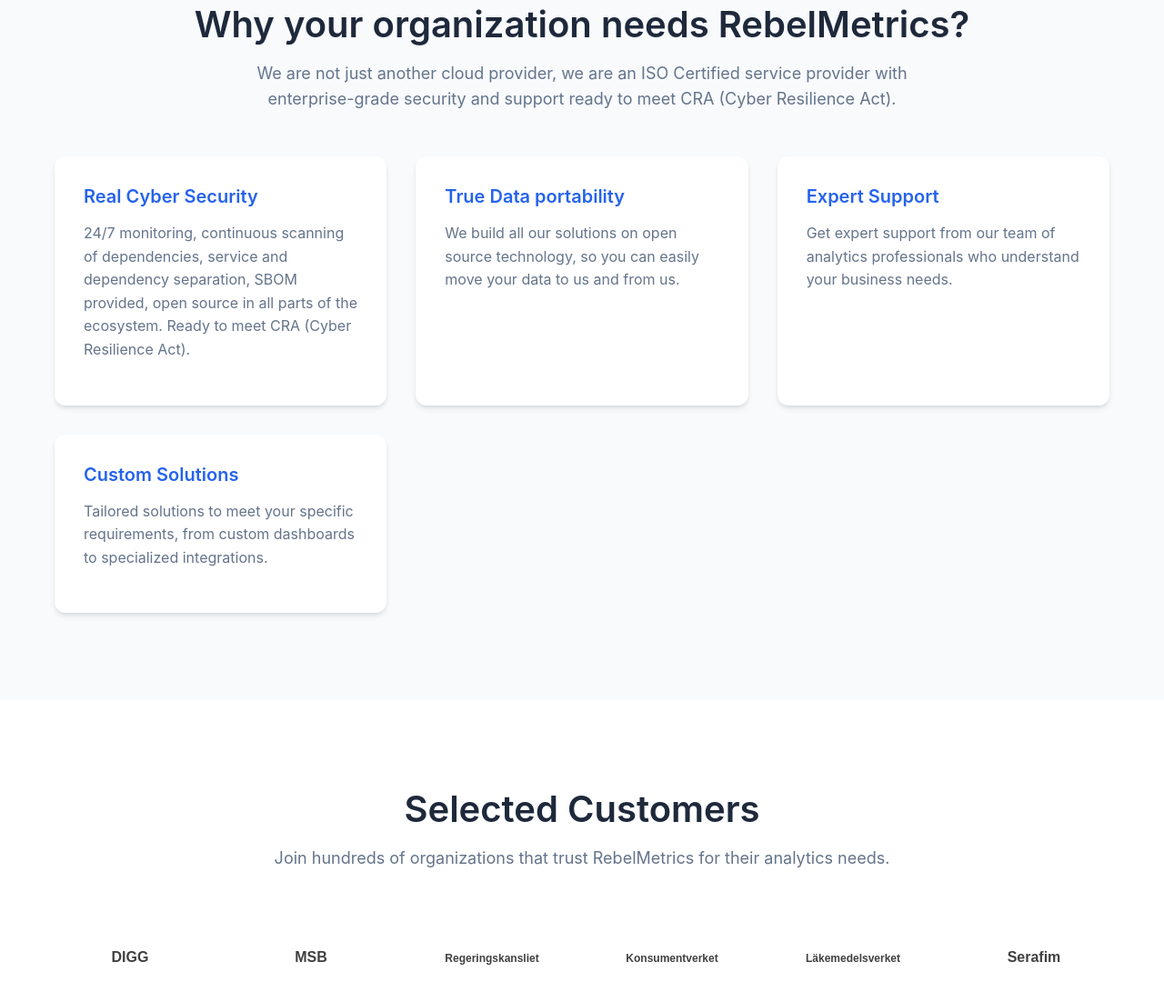
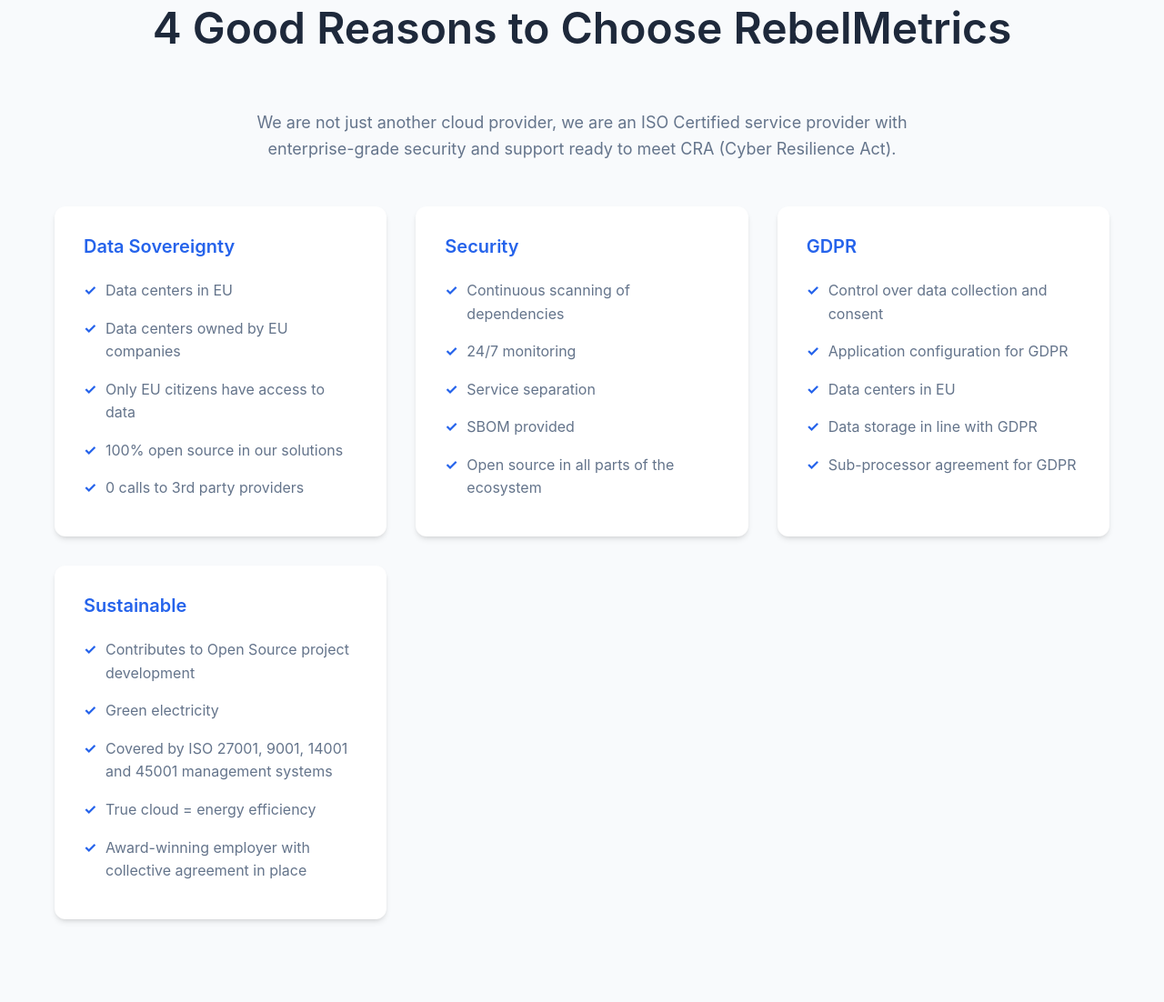
Before and after one commit to Digitalist-Open-Cloud/RebelSite, a website: page en/index.html in a window 1280 px wide. Shown: the part 1521-2623 px from the top of the page at 91% size. Drawn offline with Linux system fonts and the light colour scheme.

Commit message:
Improve content and translations

```diff
--- a/css/style.css
+++ b/css/style.css
@@ -370,7 +370,7 @@
 }
 
 .service-card.featured::before {
-    content: 'Featured';
+    content: 'RebelMetrics unique';
     position: absolute;
     top: -12px;
     left: 50%;
--- a/en/index.html
+++ b/en/index.html
@@ -55,7 +55,7 @@
                             <li data-translate="services.matomo.features.4">Goal conversion tracking</li>
                         </ul>
                     </div>
-                    <div class="service-card">
+                    <div class="service-card featured">
                         <div class="service-icon">
                             <img src="../images/dashboard-icon.svg" alt="Premium Dashboards" loading="lazy">
                         </div>
@@ -68,7 +68,7 @@
                             <li data-translate="services.dashboards.features.4">Automated reporting</li>
                         </ul>
                     </div>
-                    <div class="service-card">
+                    <div class="service-card featured">
                         <div class="service-icon">
                             <img src="../images/forms-icon.svg" alt="Survey Forms" loading="lazy">
                         </div>
@@ -86,28 +86,50 @@
         </section>
 
         <!-- Features Section -->
-        <section id="features" class="features">
+        <section class="features">
             <div class="container">
-                <div class="section-header">
-                    <h2 data-translate="features.title">Why your organization needs RebelMetrics?</h2>
-                    <p class="section-description" data-translate="features.description">We are not just another cloud provider, we are an ISO Certified service provider with enterprise-grade security and support ready to meet CRA (Cyber Resilience Act).</p>
-                </div>
+                <h2 class="section-title" data-translate="features.title">4 Good Reasons to Choose RebelMetrics</h2>
+                <p class="section-description" data-translate="features.description">We are not just another cloud provider, we are an ISO Certified service provider with enterprise-grade security and support ready to meet CRA (Cyber Resilience Act).</p>
                 <div class="features-grid">
                     <div class="feature-card">
-                        <h3 data-translate="features.security.title">Real Cyber Security</h3>
-                        <p data-translate="features.security.description">24/7 monitoring, continuous scanning of dependencies, service and dependency separation, SBOM provided, open source in all parts of the ecosystem. Ready to meet CRA (Cyber Resilience Act).</p>
+                        <h3 data-translate="features.data.title">Data Sovereignty</h3>
+                        <ul>
+                            <li data-translate="features.data.item1">Data centers in EU</li>
+                            <li data-translate="features.data.item2">Data centers owned by EU companies</li>
+                            <li data-translate="features.data.item3">Only EU citizens have access to data</li>
+                            <li data-translate="features.data.item4">100% open source in our solutions</li>
+                            <li data-translate="features.data.item5">0 calls to 3rd party providers</li>
+                        </ul>
                     </div>
                     <div class="feature-card">
-                        <h3 data-translate="features.privacy.title">True Data portability</h3>
-                        <p data-translate="features.privacy.description">We build all our solutions on open source technology, so you can easily move your data to us and from us.</p>
+                        <h3 data-translate="features.security.title">Security</h3>
+                        <ul>
+                            <li data-translate="features.security.item1">Continuous scanning of dependencies</li>
+                            <li data-translate="features.security.item2">24/7 monitoring</li>
+                            <li data-translate="features.security.item3">Service separation</li>
+                            <li data-translate="features.security.item4">SBOM provided</li>
+                            <li data-translate="features.security.item5">Open source in all parts of the ecosystem</li>
+                        </ul>
                     </div>
                     <div class="feature-card">
-                        <h3 data-translate="features.support.title">Expert Support</h3>
-                        <p data-translate="features.support.description">Get expert support from our team of analytics professionals who understand your business needs.</p>
+                        <h3 data-translate="features.gdpr.title">GDPR</h3>
+                        <ul>
+                            <li data-translate="features.gdpr.item1">Control over data collection and consent</li>
+                            <li data-translate="features.gdpr.item2">Application configuration for GDPR</li>
+                            <li data-translate="features.gdpr.item3">Data centers in EU</li>
+                            <li data-translate="features.gdpr.item4">Data storage in line with GDPR</li>
+                            <li data-translate="features.gdpr.item5">Sub-processor agreement for GDPR</li>
+                        </ul>
                     </div>
                     <div class="feature-card">
-                        <h3 data-translate="features.customization.title">Custom Solutions</h3>
-                        <p data-translate="features.customization.description">Tailored solutions to meet your specific requirements, from custom dashboards to specialized integrations.</p>
+                        <h3 data-translate="features.sustainable.title">Sustainable</h3>
+                        <ul>
+                            <li data-translate="features.sustainable.item1">Contributes to Open Source project development</li>
+                            <li data-translate="features.sustainable.item2">Green electricity</li>
+                            <li data-translate="features.sustainable.item3">Covered by ISO 27001 management system</li>
+                            <li data-translate="features.sustainable.item4">True cloud = energy efficiency</li>
+                            <li data-translate="features.sustainable.item5">Award-winning employer with collective agreement in place</li>
+                        </ul>
                     </div>
                 </div>
             </div>
--- a/js/main.js
+++ b/js/main.js
@@ -57,7 +57,7 @@
                             <span class="logo-text">RebelMetrics</span>
                         </a>
                         <div class="powered-by">
-                            <span class="powered-by-text">By</span>
+                            <span class="powered-by-text" data-translate="header.by">By</span>
                             <a href="https://digitalist.cloud" target="_blank" rel="noopener" class="digitalist-logo">
                                 <img src="../images/Digitalist-Open Cloud-Logo.png" alt="Digitalist.cloud" height="30">
                             </a>
--- a/js/translations.js
+++ b/js/translations.js
@@ -1,6 +1,11 @@
 // Translations for RebelMetrics.io
 const translations = {
     en: {
+        // Header
+        header: {
+            by: "By"
+        },
+
         // Navigation
         nav: {
             services: "Services",
@@ -42,17 +47,17 @@
 
         // Features Section
         features: {
-            title: "Why your organization needs RebelMetrics?",
+            title: "4 Good Reasons to Choose RebelMetrics",
             data: {
                 title: "Data Sovereignty",
-                item1: "Data centers in the EU",
+                item1: "Data centers in EU",
                 item2: "Data centers owned by EU companies",
                 item3: "Only EU citizens have access to data",
                 item4: "100% open source in our solutions",
                 item5: "0 calls to 3rd party providers"
             },
             security: {
-                title: "Real Cyber Security",
+                title: "Security",
                 item1: "Continuous scanning of dependencies",
                 item2: "24/7 monitoring",
                 item3: "Service separation",
@@ -60,19 +65,20 @@
                 item5: "Open source in all parts of the ecosystem"
             },
             gdpr: {
-                title: "GDPR-safe",
-                item1: "Control over data collection and consents",
+                title: "GDPR",
+                item1: "Control over data collection and consent",
                 item2: "Application configuration for GDPR",
-                item3: "Data centers in the EU",
+                item3: "Data centers in EU",
                 item4: "Data storage in line with GDPR",
                 item5: "Sub-processor agreement for GDPR"
             },
             sustainable: {
-                title: "Access to competence",
-                item1: "Support from real Matomo experts",
-                item2: "Access to Matomo consultants with moore than 10 years experience",
-                item3: "Access to training materials",
-                item4: "Matomo trainings and webinars",
+                title: "Sustainable",
+                item1: "Contributes to Open Source project development",
+                item2: "Green electricity",
+                item3: "Covered by ISO 27001, 9001, 14001 and 45001 management systems",
+                item4: "True cloud = energy efficiency",
+                item5: "Award-winning employer with collective agreement in place"
             }
         },
 
@@ -120,6 +126,11 @@
     },
 
     sv: {
+        // Header
+        header: {
+            by: "Av"
+        },
+
         // Navigation
         nav: {
             services: "Tjänster",
@@ -190,7 +201,7 @@
                 title: "Hållbart",
                 item1: "Bidrar till utvecklingen av Open Source projektet",
                 item2: "Grön el",
-                item3: "Omfattas av ledningssystemet för ISO 27001",
+                item3: "Omfattas av ledningssystemen för ISO 27001, 9001, 14001 och 45001",
                 item4: "Äkta cloud = energieffektivisering",
                 item5: "Prisbelönt arbetsgivare med kollektivavtal på plats"
             }
@@ -240,6 +251,11 @@
     },
 
     de: {
+        // Header
+        header: {
+            by: "Von"
+        },
+
         // Navigation
         nav: {
             services: "Dienstleistungen",
@@ -310,7 +326,7 @@
                 title: "Nachhaltig",
                 item1: "Trägt zur Entwicklung von Open Source-Projekten bei",
                 item2: "Grüner Strom",
-                item3: "Abgedeckt durch ISO 27001 Managementsystem",
+                item3: "Abgedeckt durch ISO 27001, 9001, 14001 und 45001 Managementsystems",
                 item4: "Echte Cloud = Energieeffizienz",
                 item5: "Preisgekrönter Arbeitgeber mit Tarifvertrag"
             }
```
Also changed, not shown: de/index.html (+2 -1 lines), sv/index.html (+3 -2 lines).
